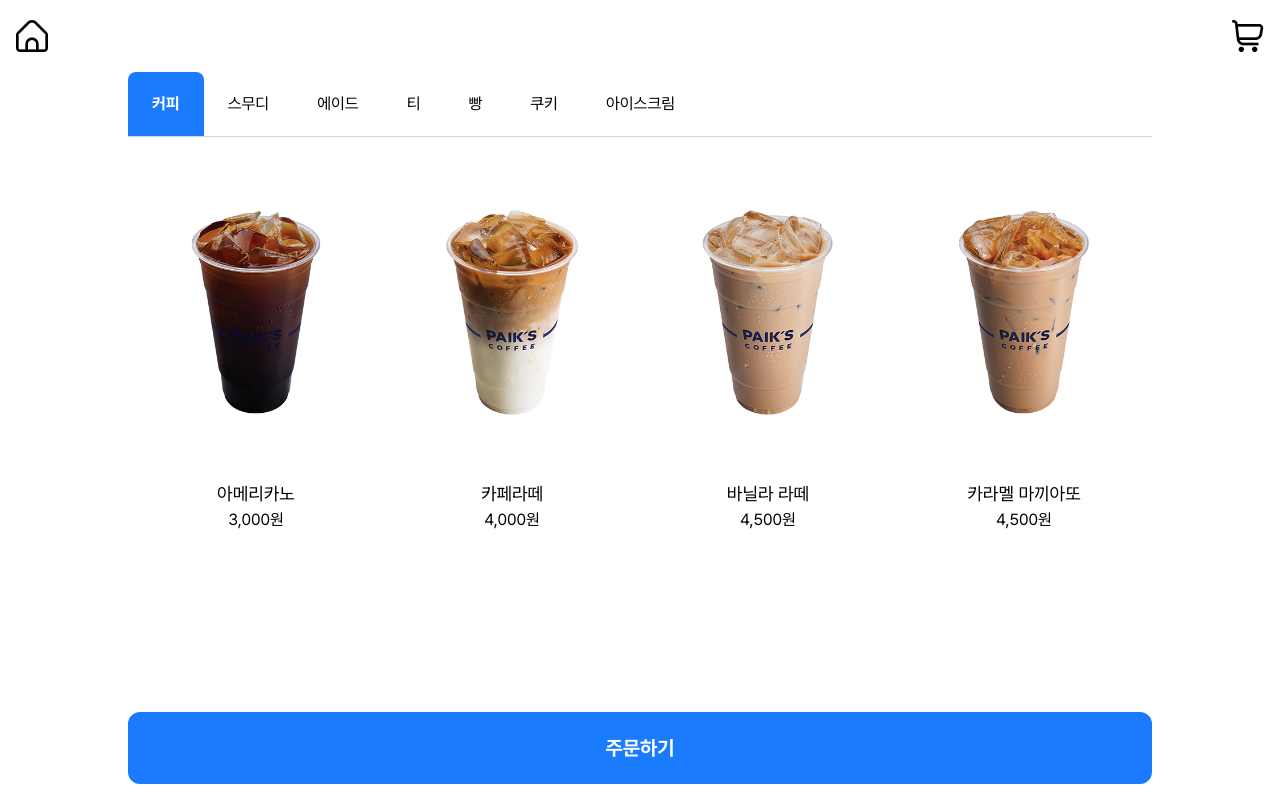
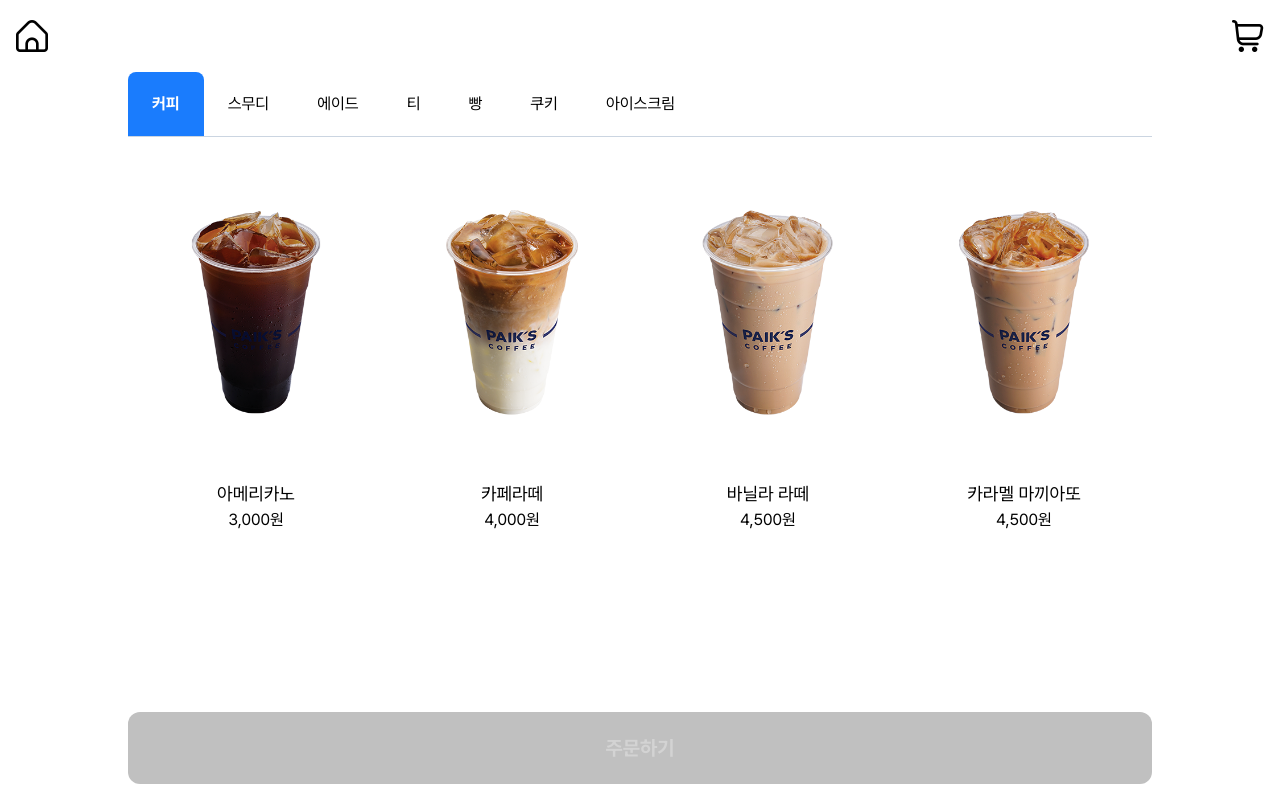
Before and after one commit to seo-minki/M-order, a Next.js app: page /menu in a window 1280 px wide. Built offline with nearby package versions, Linux system fonts and the light colour scheme.

Commit message:
[Fix] 장바구니에 담음 상품이 없다면 주문하기 버튼 비활성화, 상품 상세 수량 비활성화 조건 추가

```diff
--- a/src/app/(routes)/menu/page.tsx
+++ b/src/app/(routes)/menu/page.tsx
@@ -21,6 +21,10 @@ const Menu = () => {
   const [productList, setProductList] = useState<Array<ProductOptions>>([]);
   const orderList = useRecoilValue(OrderListState);
   const { navigate } = useCustomRouter();
+
+  const orderCount = useMemo((): number => {
+    return orderList.reduce((acc, item) => acc + item.quantity, 0);
+  }, [orderList]);
 
   // 헤더 네비게이션 정보
   const navigateList = [
@@ -64,11 +68,6 @@ const Menu = () => {
 
   // 주문 목록이 변경될때만 재렌더링 하기 위한 메모이제이션 처리
   const OrderCountChip = useMemo(() => {
-    const countOrders = (): number => {
-      return orderList.reduce((acc, item) => acc + item.quantity, 0);
-    };
-    const orderCount = countOrders();
-
     const element = (): JSX.Element => {
       return (
         <>
@@ -82,7 +81,7 @@ const Menu = () => {
     };
 
     return element;
-  }, [orderList]);
+  }, [orderCount]);
 
   return (
     <div className="px-4 min-h-screen">
@@ -101,6 +100,7 @@ const Menu = () => {
           buttonText="주문하기"
           classNames="block rounded-xl bg-blue font-bold text-center text-xl text-white h-[72px] w-full max-w-5xl mx-auto relative"
           handleClick={() => navigate("/cart")}
+          isDisabled={orderCount === 0}
         >
           <OrderCountChip></OrderCountChip>
         </ButtonComponent>
--- a/src/components/product/ProductDetail.tsx
+++ b/src/components/product/ProductDetail.tsx
@@ -86,12 +86,14 @@ const ProductDetail = (product: PropsProductOptions) => {
               classNames="bg-blue rounded-md w-9 h-9 text-white"
               buttonText="-"
               handleClick={() => handleQuantity("minus")}
+              isDisabled={quantity <= 1}
             />
             <span className="mx-2 min-w-[50px] text-center">{quantity}</span>
             <ButtonComponent
               classNames="bg-blue rounded-md w-9 h-9 text-white"
               buttonText="+"
               handleClick={() => handleQuantity("plus")}
+              isDisabled={quantity >= 10}
             />
           </div>
 
```
